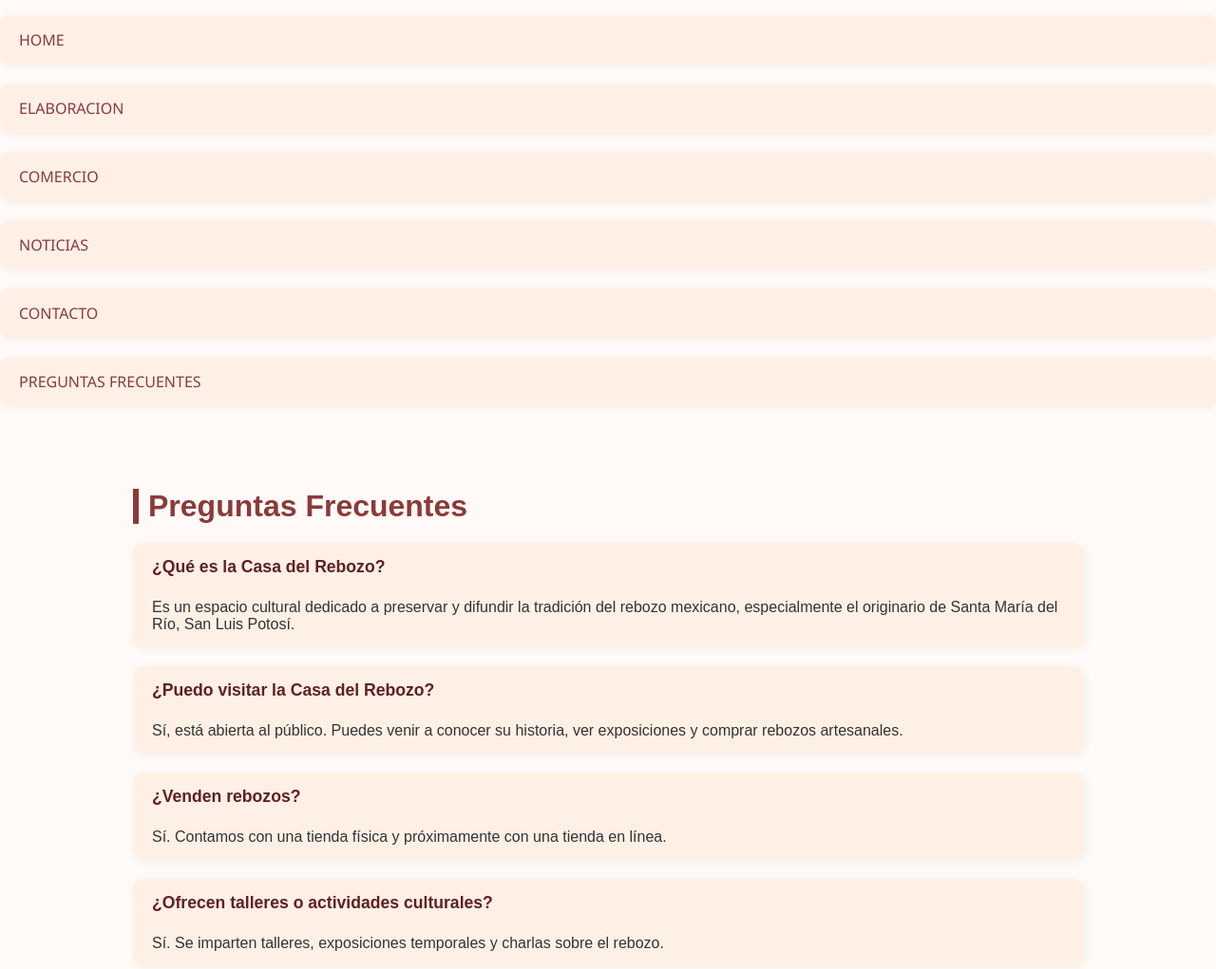
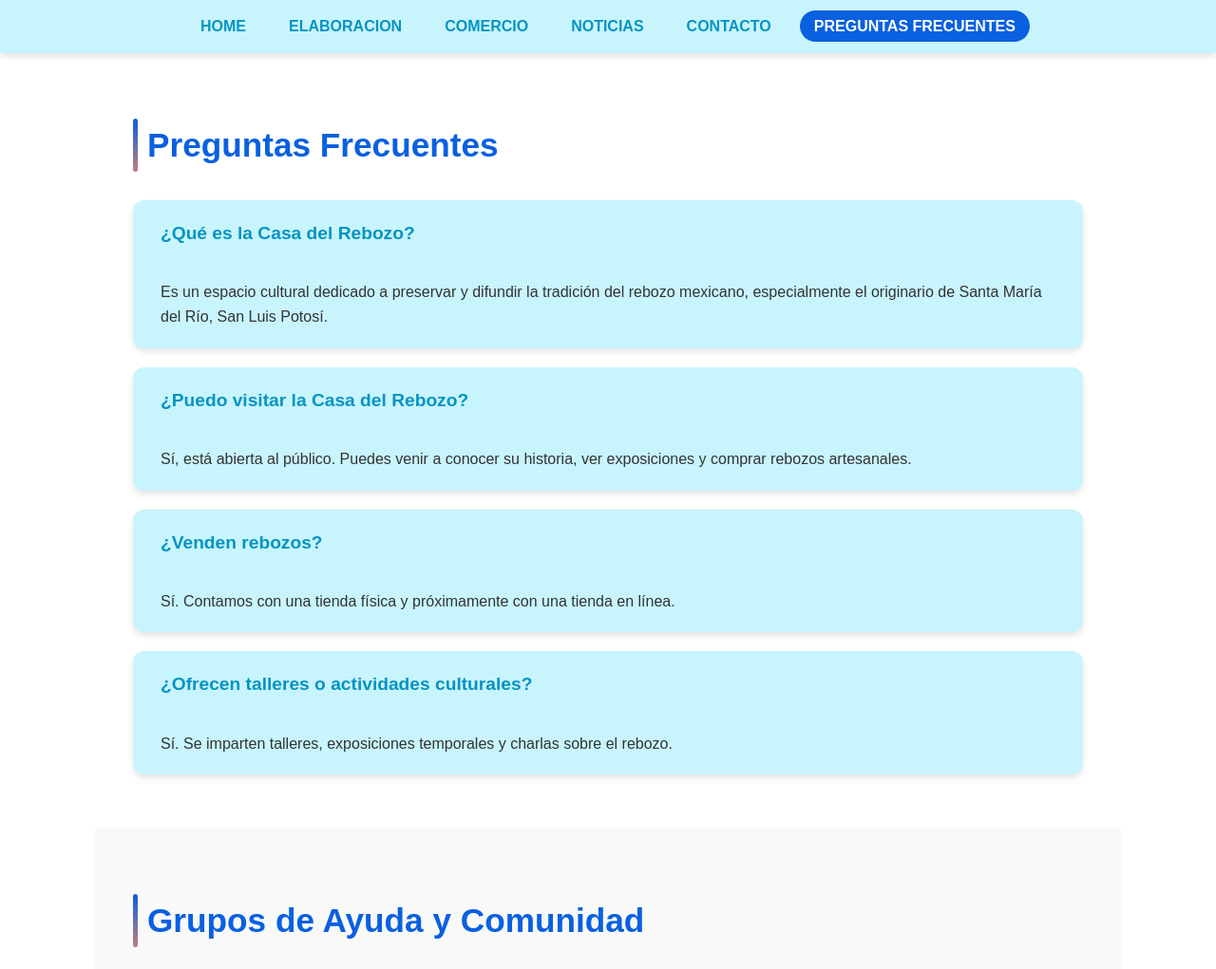
Before and after one commit to SayraIbarra/Portafolio_Web1, a plain HTML site: page Preguntas.html in a window 1280 px wide. Shown: the top 1021 px of the page at 95% size. Drawn offline with Linux system fonts and the light colour scheme.

Commit message:
Update Preguntas1.css

```diff
--- a/Preguntas1.css
+++ b/Preguntas1.css
@@ -1,60 +1,197 @@
+:root {
+  --primary-color:#0960e0;
+  --primary-light: #c8f4fd;
+  --primary-dark: #0494c2;
+  --background:white;
+  --text-color: #333;
+  --shadow: 0 4px 6px rgba(0, 0, 0, 0.1);
+  --transition: all 0.3s ease;
+}
+
 body {
-      font-family: 'Segoe UI', Tahoma, Geneva, Verdana, sans-serif;
+  font-family: 'Segoe UI', system-ui, -apple-system, sans-serif;
   margin: 0;
   padding: 0;
-      background-color: #fffaf7;
-      color: #333;
+  background-color: var(--background);
+  color: var(--text-color);
+  line-height: 1.6;
 }
 
 section {
-      padding: 60px 20px;
+  padding: 80px 20px;
   max-width: 1000px;
-      margin: auto;
+  margin: 0 auto;
 }
 
 h2 {
-      font-size: 2rem;
-      color: #8b3a3a;
-      margin-bottom: 20px;
-      border-left: 6px solid #8b3a3a;
-      padding-left: 10px;
+  font-size: 2.2rem;
+  color: var(--primary-color);
+  margin-bottom: 30px;
+  padding-left: 15px;
+  position: relative;
+  font-weight: 600;
+}
+
+h2::before {
+  content: '';
+  position: absolute;
+  left: 0;
+  top: 0;
+  bottom: 0;
+  width: 5px;
+  background: linear-gradient(to bottom, var(--primary-color), #c27d7d);
+  border-radius: 3px;
 }
 
 ul {
   list-style: none;
   padding-left: 0;
+  display: grid;
+  gap: 20px;
 }
 
 li {
-      margin-bottom: 20px;
-      background-color: #fff0e6;
-      padding: 15px 20px;
-      border-radius: 10px;
-      box-shadow: 2px 2px 8px rgba(0,0,0,0.05);
+  margin-bottom: 0;
+  background-color: var(--primary-light);
+  padding: 20px 25px;
+  border-radius: 12px;
+  box-shadow: var(--shadow);
+  transition: var(--transition);
+  border-left: 4px solid transparent;
+}
+
+li:hover {
+  transform: translateY(-3px);
+  box-shadow: 0 6px 12px rgba(0, 0, 0, 0.15);
+  border-left-color: var(--primary-color);
 }
 
 li strong {
   display: block;
-      font-size: 1.1rem;
-      margin-bottom: 5px;
-      color: #602020;
+  font-size: 1.2rem;
+  margin-bottom: 8px;
+  color: var(--primary-dark);
+  font-weight: 600;
 }
 
 a {
-      color: #8b3a3a;
+  color: var(--primary-color);
   text-decoration: none;
+  font-weight: 500;
+  transition: var(--transition);
+  position: relative;
 }
 
 a:hover {
-      text-decoration: underline;
+  color: var(--primary-dark);
 }
 
-    @media (max-width: 600px) {
+a::after {
+  content: '';
+  position: absolute;
+  bottom: -2px;
+  left: 0;
+  width: 0;
+  height: 2px;
+  background-color: var(--primary-color);
+  transition: var(--transition);
+}
+
+a:hover::after {
+  width: 100%;
+}
+
+@media (max-width: 768px) {
+  section {
+    padding: 60px 15px;
+  }
+
+  h2 {
+    font-size: 1.8rem;
+  }
+
+  li {
+    padding: 18px 20px;
+  }
+}
+
+@media (max-width: 480px) {
+  section {
+    padding: 40px 10px;
+  }
+
   h2 {
     font-size: 1.5rem;
+    margin-bottom: 20px;
   }
 
   li {
     font-size: 0.95rem;
+    padding: 15px;
+  }
+
+  li strong {
+    font-size: 1.1rem;
   }
 }
+
+/* Estilos para el menú horizontal */
+.navbar {
+  background-color: var(--primary-light);
+  padding: 15px 0;
+  box-shadow: var(--shadow);
+  position: sticky;
+  top: 0;
+  z-index: 1000;
+}
+
+.navbar ul {
+  display: flex;
+  justify-content: center;
+  gap: 15px;
+  padding: 0 20px;
+  margin: 0 auto;
+  max-width: 1000px;
+  list-style: none;
+  flex-wrap: wrap;
+}
+
+.navbar li {
+  margin-bottom: 0;
+  background-color: transparent;
+  padding: 0;
+  border-radius: 0;
+  box-shadow: none;
+  border-left: none;
+}
+
+.navbar a {
+  color: var(--primary-dark);
+  font-weight: 600;
+  padding: 8px 15px;
+  border-radius: 20px;
+  transition: var(--transition);
+  font-family: 'Montserrat', sans-serif;
+}
+
+.navbar a:hover {
+  background-color: var(--primary-color);
+  color: white;
+  transform: none;
+  box-shadow: none;
+}
+
+.navbar a:hover::after {
+  width: 0;
+}
+
+/* Cambio de tipografía general */
+body {
+  font-family: 'Montserrat', 'Segoe UI', system-ui, -apple-system, sans-serif;
+}
+
+/* Estilo para la sección activa */
+.navbar a[href*="Preguntas.html"] {
+  background-color: var(--primary-color);
+  color: white;
+}
```
Lines whose indentation alone changed are shown as unchanged.
